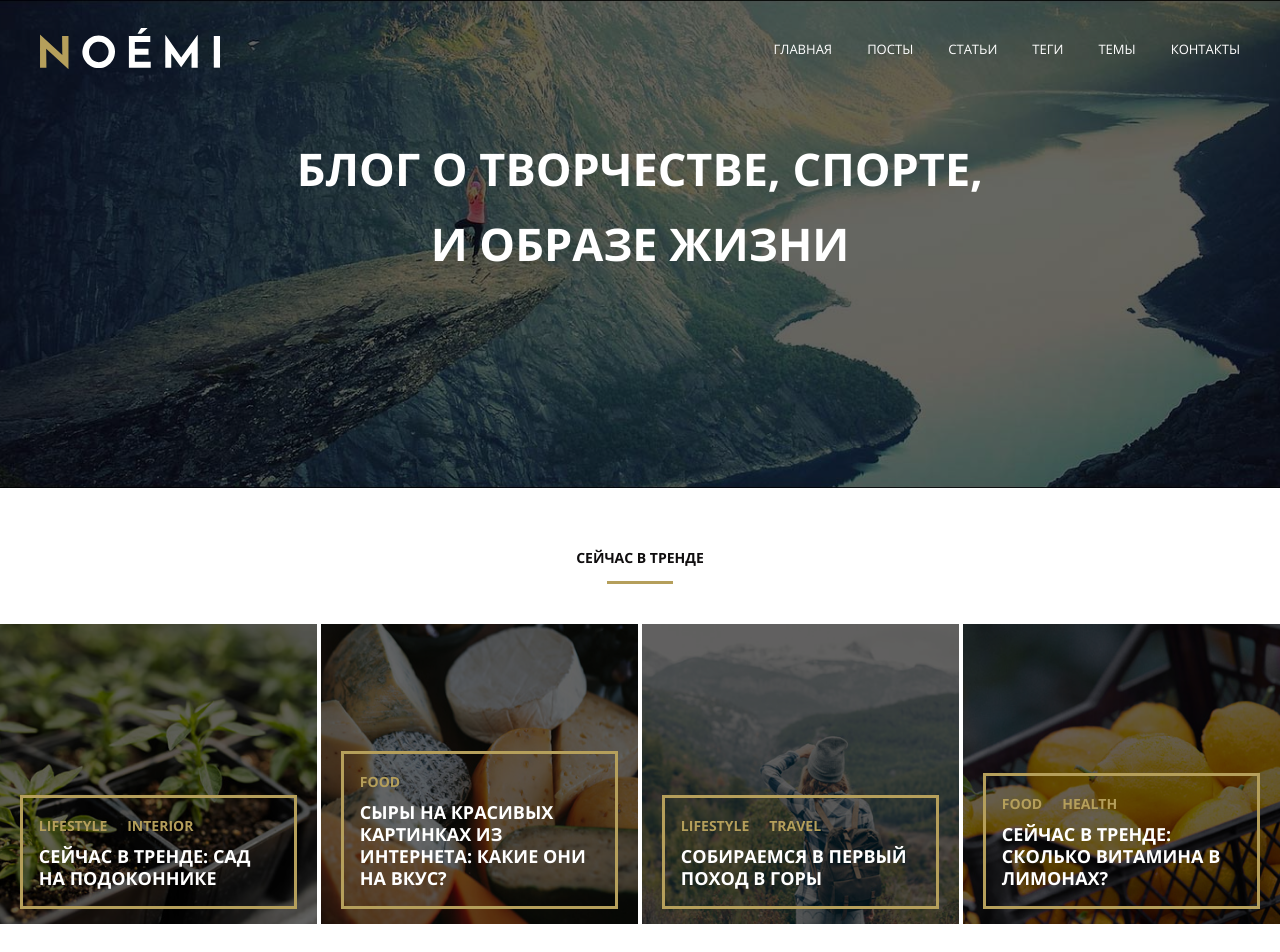
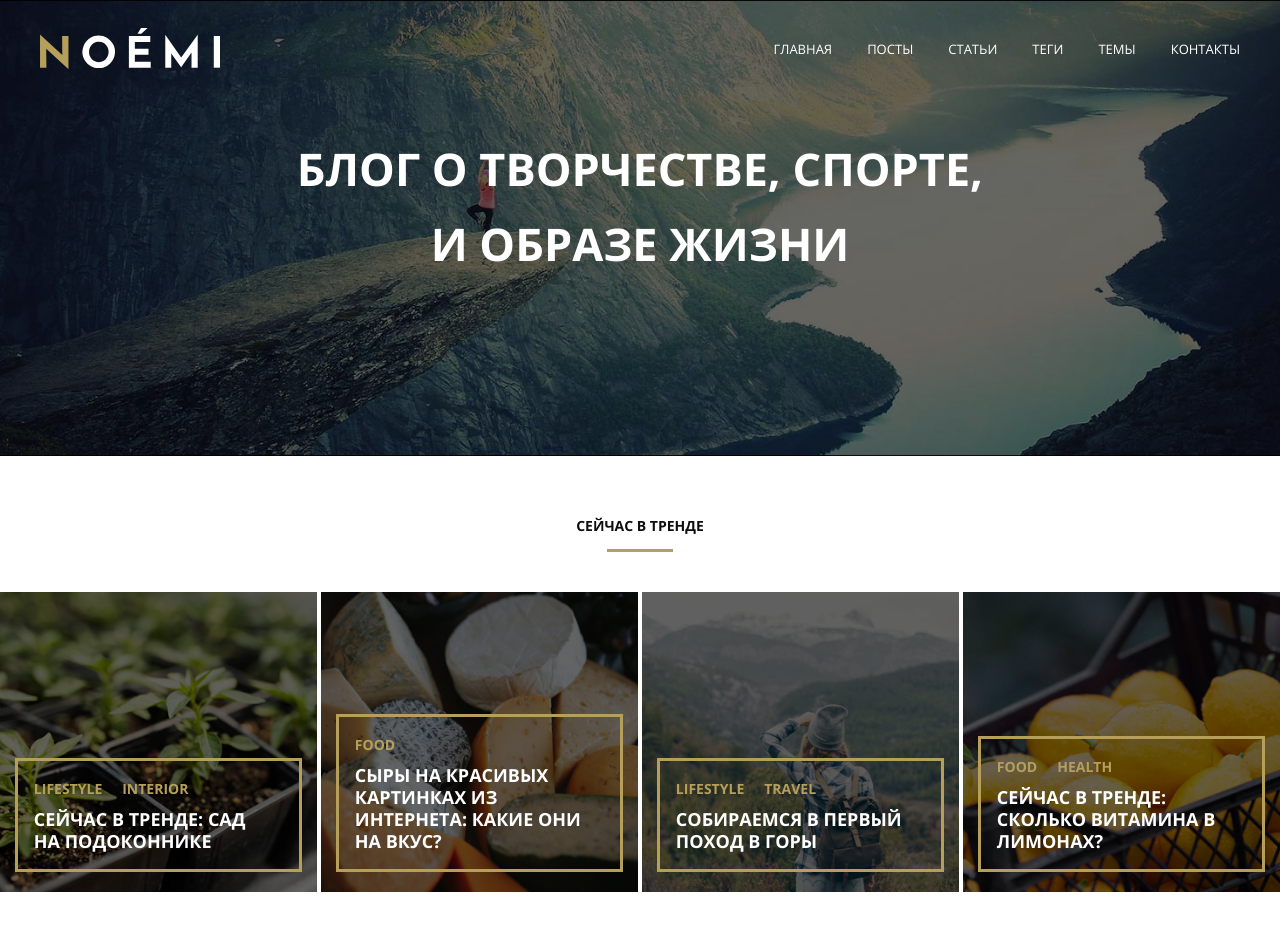
Before and after one commit to ASosnin/mq-diplom, a plain HTML site: page index.html in a window 1280 px wide. Shown: the top 952 px of the page. Drawn offline with Linux system fonts and the light colour scheme; files whose address does not match are found by name.

Commit message:
Заменил абсолютное позиционирование на флексы

```diff
--- a/css/style.css
+++ b/css/style.css
@@ -280,9 +280,10 @@ input {
     color: #ffffff;
     text-align: center;
     text-transform: uppercase;
-    margin: 0 auto;
+    margin-top: 62px;
+    margin-left: auto;
+    margin-right: auto;
     max-width: 730px;
-    padding: 62px 0;
 }
 
 .page-content {
@@ -334,12 +335,16 @@ input {
     opacity: 0.6;
 }
 
+.trending-post {
+    display: flex;
+    flex-direction: column;
+    justify-content: flex-end;
+
+}
+
 .trending-post-container {
-    position: absolute;
-    bottom: 15px;
-    left: 20px;
-    right: 20px;
-    z-index: 2;
+    margin: 0 15px 20px;
+    z-index: 1;
     border: 3px solid #b59f5b;
     padding: 5%;
 }
```
